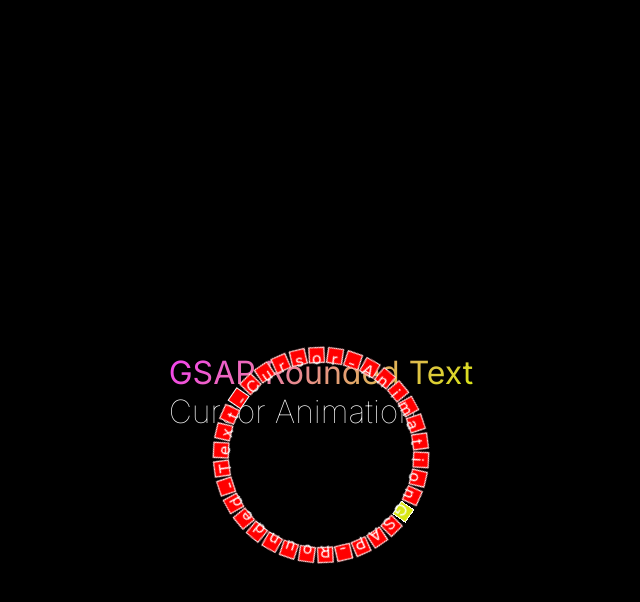
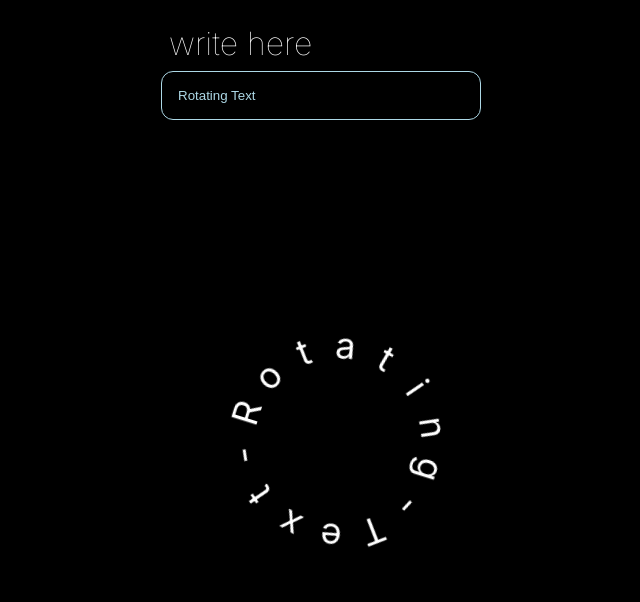
Before and after one commit to vinicius-el-khalili/gsap101, a Next.js app: page /rounded-text-cursor in a window 1280 px wide. Shown: the top 602 px of the page, without its empty margins (319-959 px from the left). Built offline with nearby package versions, Linux system fonts and the light colour scheme.

Commit message:
works on chrome but not in firefox. deploying

```diff
--- a/app/globals.css
+++ b/app/globals.css
@@ -84,6 +84,7 @@
   max-width: 100vw;
   height: 100vh;
   overflow-x: hidden;
+  overflow-y: hidden;
 }
 
 body {
--- a/components/rounded-text-cursor/RoundedText.tsx
+++ b/components/rounded-text-cursor/RoundedText.tsx
@@ -1,33 +1,34 @@
 "use client"
 import gsap from "gsap";
-import { useLayoutEffect, useRef } from "react";
+import { useLayoutEffect, useRef, useState } from "react";
 import style from "@/sass/components/rounded-text-cursor/RoundedText.module.scss"
 
 const RoundedText = () => {
 
-    const cursorText = "GSAP-Rounded-Text-Cursor-Animation"
-
+    const [cursorText,setCursorText] = useState<string>("Rotating Text")
+    let radius = 100
+    let fontSize = 36
     const rootRef = useRef<HTMLDivElement|null>(null)
     useLayoutEffect(()=>{
         const context = gsap.context(()=>{
 
-            for (let i=0;i<cursorText.length;i++){
-                let rotation = i*(360/cursorText.length)
-                let radius = 100
-                let fontSize = 16
+            for (let i=0;i<cursorText.length+1;i++){
+                let rotation = i*(360/(cursorText.length+1))
                 gsap.set(`.cursorLetter${i}`,{
-                    border:"1px solid white",
-                    x:-fontSize*i + radius*Math.cos(i*2*Math.PI/cursorText.length) + fontSize*cursorText.length/2 - fontSize/2,
-                    y: radius*Math.sin(i*2*Math.PI/cursorText.length),
-                    rotate: (i*(360/cursorText.length))+90
+                    color:"white",
+                    x:-fontSize*i + radius*Math.cos(i*2*Math.PI/(cursorText.length+1)) + fontSize*cursorText.length/2 - fontSize/2,
+                    y: radius*Math.sin(i*2*Math.PI/(cursorText.length+1)),
+                    rotate: (i*(360/(cursorText.length+1)))+90
                 })
                 gsap.fromTo(".cursorText",{
+                    display:"none",
                     rotate:0
                 },{
+                    display:"flex",
                     rotate:360,
                     repeat:-1,
                     ease:"none",
-                    duration:5
+                    duration:10
                 })
             }
 
@@ -35,27 +36,33 @@
         return ()=>{
             context.revert()
         }
-    },[])
+    },[cursorText])
+
+    console.log(cursorText+"_")
 
     return (
         <div className={style.Container} ref={rootRef}>
+
+            <div className={style.inputField}>
                 <h1>
-                <span>GSAP Rounded Text</span><br/>
-                Cursor Animation
+                    write here
                 </h1>
-            <div className={style.cursor}>
-                <div className={style.cursorInner}>
+                <input
+                type="text"
+                value={cursorText}
+                onChange={(e)=>{setCursorText(`${e.target.value}`)}}
+                />
+            </div>
+
             <div className={`${style.cursorText} cursorText`}>
-                        {cursorText.split("").map((letter,index)=>(
+                {(cursorText+"-").split("").map((letter,index)=>(
                     <div
                     key={`${letter}${index}`}
                     className={`${style.cursorLetter} cursorLetter${index}`}
                     >
-                                {letter}
+                        {letter==" "?"-":letter}
                     </div>
                 ))}
-                    </div>
-                </div>
             </div>
         </div>
     );
--- a/sass/components/rounded-text-cursor/RoundedText.module.scss
+++ b/sass/components/rounded-text-cursor/RoundedText.module.scss
@@ -3,36 +3,47 @@
     display: flex;
     flex-direction: column;
     align-items: center;
-    justify-content: center;
     height: 100%;
     width: 100%;
     padding: 1rem;
+
+}
+
+.inputField {
+    display: flex;
+    flex-direction: column;
+    width: 20rem;
     h1 {
         font-weight: lighter;
+        margin: 0;
+        padding: .5rem;
     }
-    span {
-        font-weight: bolder;
-        background-image: linear-gradient(
-            132deg,
-            #f43ff4,#d8e614
-        );
-        -webkit-background-clip: text;
-        color: transparent;
+    input {
+        background-color: black;
+        border: 1px solid lightblue;
+        padding: 1rem;
+        border-radius: 12px;
+        color: lightblue;
+        &:focus{
+            outline: none;
+            box-shadow: 0 0 15px white;
+        }
     }
-
 }
 
 .cursorText {
     display: flex;
+    border: "1px solid red";
+    position: absolute;
+    top: 50vh;
+    left: 50vw;
+    transform: translate(-50%,50%);
     .cursorLetter {
-        background-color: red;
-        width:  16px;
-        height: 16px;
+        color: transparent;
+        font-size: 36px;
+        width:  36px;
+        height: 36px;
         display: grid;
         place-items: center;
-
-    &:nth-child(1){
-        background-color: #d8e614;
-    }
     }
 }
--- a/sass/pages/RoudedTextPage.module.scss
+++ b/sass/pages/RoudedTextPage.module.scss
@@ -3,4 +3,5 @@
     width: 100%;
     height: 100vh;
     color: white;
+    overflow: hidden;
 }
```
Lines whose indentation alone changed are shown as unchanged.
